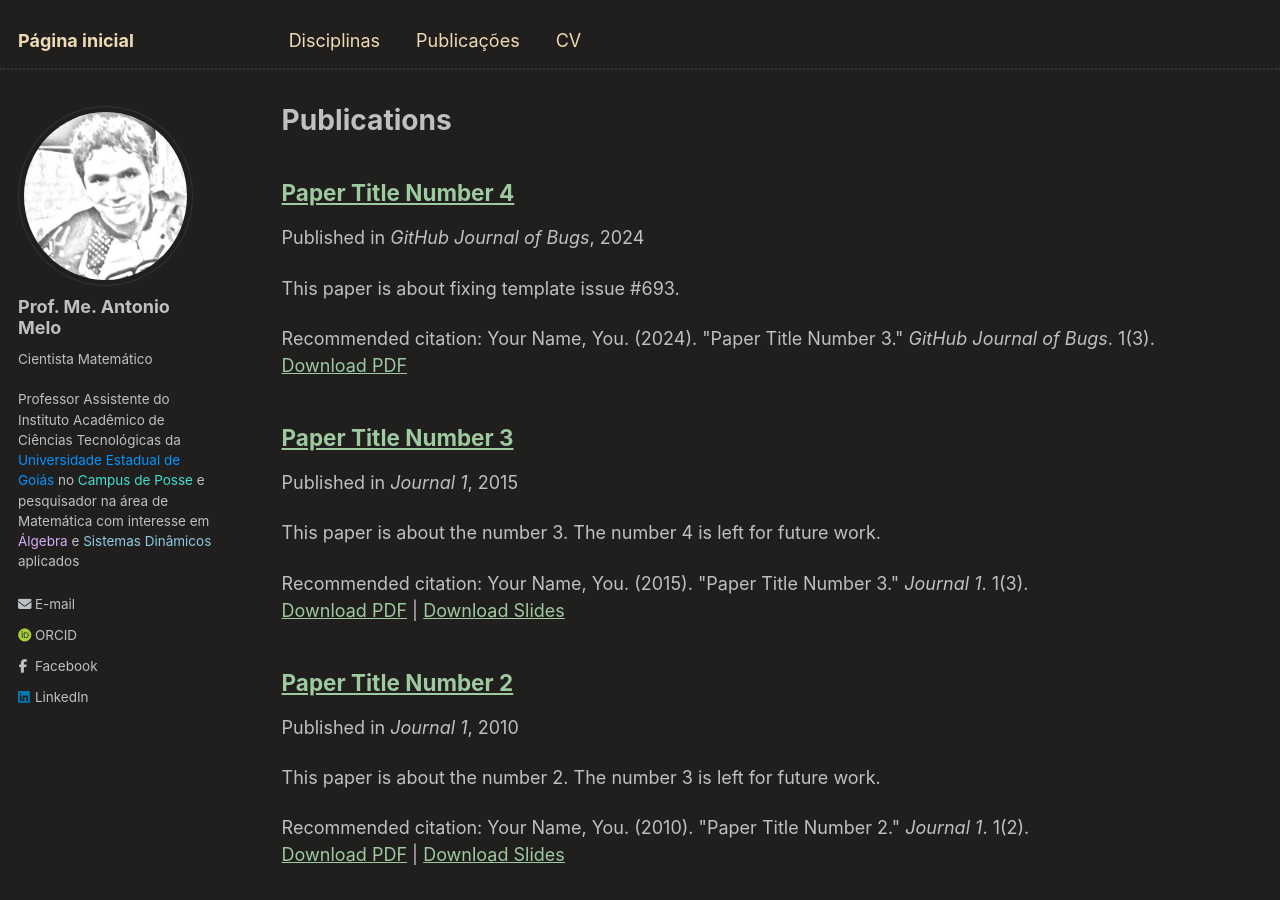
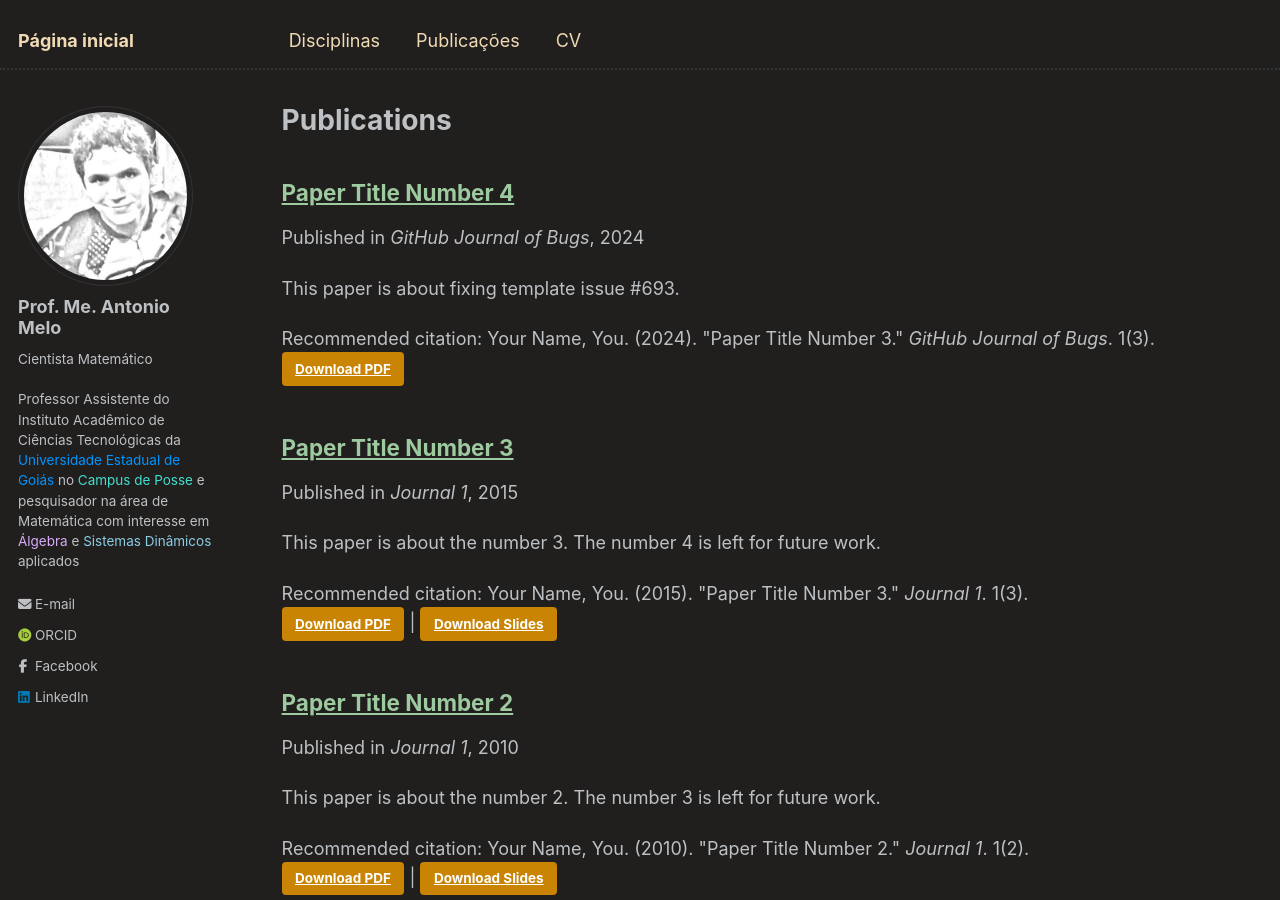
Before and after one commit to antmelo/antmelo.github.io, a Jekyll site: the page built from _pages/publications.md, in a window 1280 px wide and 900 px high. Built offline with Jekyll 4.4.1, drawn with Linux system fonts in a browser that asks for light colours; some web fonts are replaced.

Commit message:
Update archive-single.html

```diff
--- a/_includes/archive-single.html
+++ b/_includes/archive-single.html
@@ -53,17 +53,17 @@
     {% endif %}
 
     {% if post.citation and post.paperurl and post.slidesurl %}
-      <p>Recommended citation: {{ post.citation }}<br /><a href="{{ post.paperurl }}">Download PDF</a> | <a href="{{ post.slidesurl }}">Download Slides</a></p>
+      <p>Recommended citation: {{ post.citation }}<br /><a href="{{ post.paperurl }}" class="btn">Download PDF</a> | <a href="{{ post.slidesurl }}" class="btn">Download Slides</a></p>
     {% elsif post.citation and post.paperurl %}
-      <p>Recommended citation: {{ post.citation }}<br /><a href="{{ post.paperurl }}">Download PDF</a></p>
+      <p>Recommended citation: {{ post.citation }}<br /><a href="{{ post.paperurl }}" class="btn">Download PDF</a></p>
     {% elsif post.citation and post.slidesurl %}
-      <p>Recommended citation: {{ post.citation }}<br /><a href="{{ post.slidesurl }}">Download Slides</a></p>
+      <p>Recommended citation: {{ post.citation }}<br /><a href="{{ post.slidesurl }}" class="btn">Download Slides</a></p>
     {% elsif post.citation %}
       <p>Recommended citation: {{ post.citation }}</p>
     {% elsif post.paperurl %}
-      <p><a href=" {{ post.paperurl }} " class="btn" >Download PDF</a></p>
+      <p><a href=" {{ post.paperurl }} " class="btn">Download PDF</a></p>
     {% elsif post.slidesurl %}
-      <p>Download <a href="{{ post.slidesurl }}">Download Slides</a></p></p>
+      <p>Download <a href="{{ post.slidesurl }}" class="btn">Download Slides</a></p></p>
     {% endif %}
 
   </article>
```
